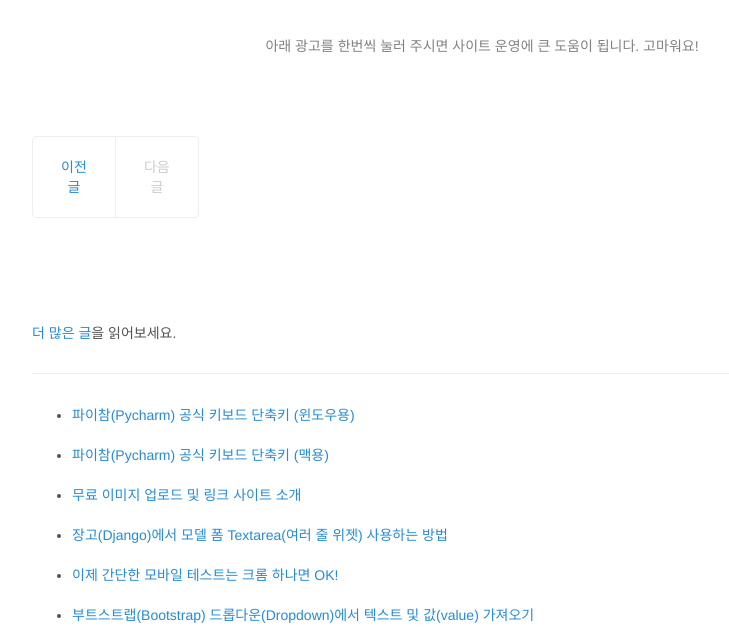
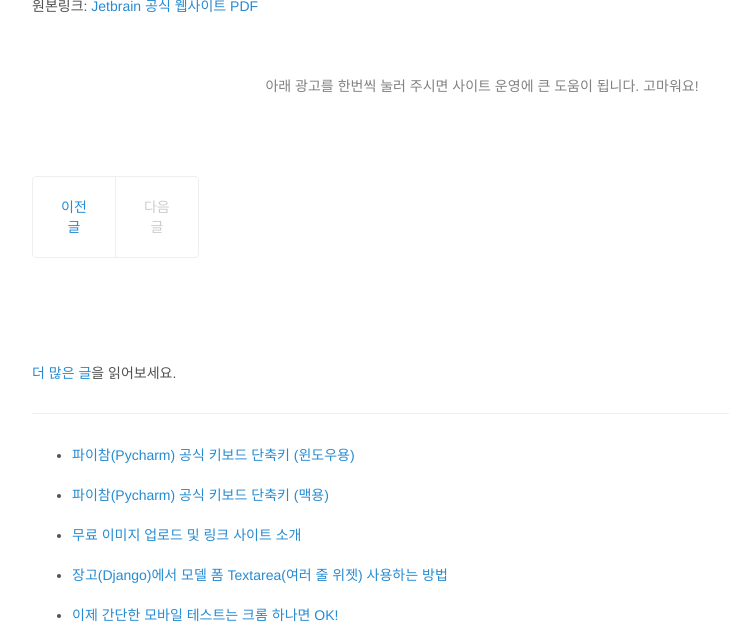
Before and after one commit to jwkcp/jwkcp.github.com, a Jekyll site: the page built from index.html, in a window 1280 px wide and 900 px high, scrolled down 364 px, cut to the strip 262-900 px from the top of the window. Shown: the whole strip, without its empty margins (158-887 px from the left). Built offline with Jekyll 4.4.1, drawn with Linux system fonts in a browser that asks for light colours; the list of posts is cut into pages by our own code; comment, search, counter and statistics services are not loaded.

Commit message:
pycharm-keymap- 포스트 2건 링크 수정

```diff
--- a/_posts/2017-08-01-pycharm-keymap-for-mac.md
+++ b/_posts/2017-08-01-pycharm-keymap-for-mac.md
@@ -6,3 +6,5 @@
 ---
 
 [![pycharm_keymap_for_mac.png](https://s26.postimg.org/4cc3mwv09/pycharm_keymap_for_mac.png)](https://postimg.org/image/n4nyqhred/)
+
+원본링크: [Jetbrain 공식 웹사이트 PDF](https://www.google.co.kr/url?sa=t&rct=j&q=&esrc=s&source=web&cd=1&cad=rja&uact=8&ved=0ahUKEwif04n3s7fVAhXCurwKHaH7BLUQFgglMAA&url=https%3A%2F%2Fresources.jetbrains.com%2Fstorage%2Fproducts%2Fpycharm%2Fdocs%2FPyCharm_ReferenceCard_mac.pdf&usg=AFQjCNGpzZ1ZUeqY5TEsMsdimksvQmjsIw)
--- a/_posts/2017-08-01-pycharm-keymap-for-pc.md
+++ b/_posts/2017-08-01-pycharm-keymap-for-pc.md
@@ -6,3 +6,5 @@
 ---
 
 [![pycharm_keymap_for_pc.png](https://s26.postimg.org/4qdfmif3t/pycharm_keymap_for_pc.png)](https://postimg.org/image/mt6idqayd/)
+
+원본링크: [Jetbrain 공식 웹사이트 PDF](https://www.google.co.kr/url?sa=t&rct=j&q=&esrc=s&source=web&cd=1&cad=rja&uact=8&ved=0ahUKEwiKlrrKtbfVAhXBu7wKHSAADP0QFgglMAA&url=https%3A%2F%2Fwww.jetbrains.com%2Fpycharm%2Fdocs%2FPyCharm_ReferenceCard.pdf&usg=AFQjCNGKXsVPm5kOF-cLMJWyIcD7qYVYbw)
```
